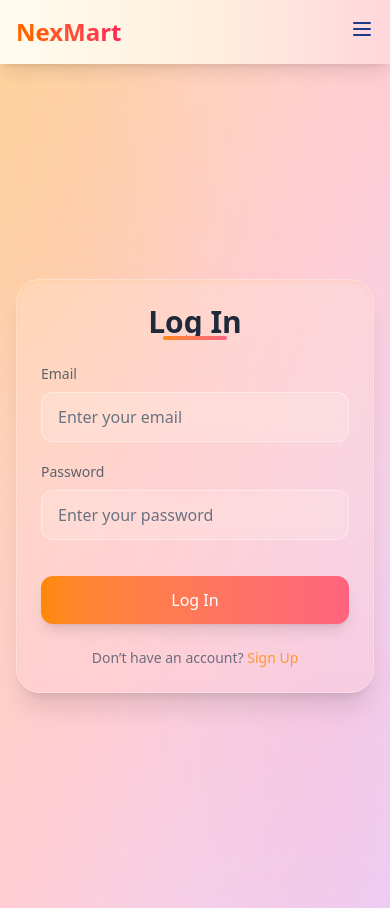
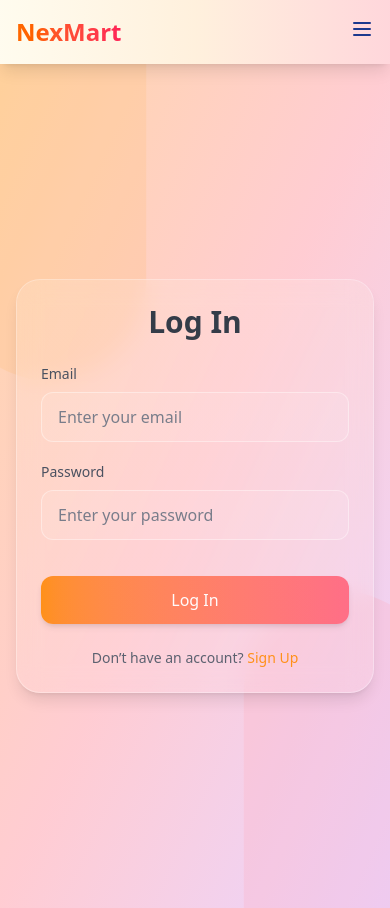
Before and after one commit to Lawrence137/nexmart, a React (Vite) app: page /login in a window 390 px wide. Built offline with nearby package versions, Linux system fonts and the light colour scheme.

Commit message:
optimized login page for mobile

```diff
--- a/src/pages/Auth/Login.jsx
+++ b/src/pages/Auth/Login.jsx
@@ -2,41 +2,40 @@ import { useState } from 'react';
 import { Link } from 'react-router-dom';
 import { motion } from 'framer-motion';
 
-// Animation for form container fade-in and slight scale
+// Animation for form container (simplified for mobile)
 const formContainerVariants = {
-  hidden: { opacity: 0, scale: 0.95 },
+  hidden: { opacity: 0 },
   visible: {
     opacity: 1,
-    scale: 1,
     transition: {
-      duration: 0.5,
+      duration: 0.4,
       ease: 'easeOut',
     },
   },
 };
 
-// Animation for form fields (staggered entrance)
+// Animation for form fields (reduced stagger and distance)
 const fieldVariants = {
-  initial: { opacity: 0, y: 20 },
+  initial: { opacity: 0, y: 10 },
   animate: (i) => ({
     opacity: 1,
     y: 0,
     transition: {
-      delay: i * 0.1,
-      duration: 0.3,
+      delay: i * 0.05,
+      duration: 0.25,
       ease: 'easeOut',
     },
   }),
 };
 
-// Animation for button hover and tap
+// Animation for button (simplified)
 const buttonVariants = {
   hover: {
-    scale: 1.05,
-    boxShadow: '0px 8px 24px rgba(255, 147, 102, 0.4)',
-    transition: { duration: 0.3, ease: 'easeOut' },
+    scale: 1.03,
+    boxShadow: '0px 4px 12px rgba(255, 147, 102, 0.2)',
+    transition: { duration: 0.25, ease: 'easeOut' },
   },
-  tap: { scale: 0.95, boxShadow: '0px 4px 12px rgba(255, 147, 102, 0.2)' },
+  tap: { scale: 0.97 },
 };
 
 const Login = () => {
@@ -52,7 +51,6 @@ const Login = () => {
 
   const handleSubmit = (e) => {
     e.preventDefault();
-    // Add your login logic here (e.g., API call)
     console.log('Login submitted:', formData);
   };
 
@@ -63,32 +61,24 @@ const Login = () => {
       animate="visible"
       className="min-h-screen flex items-center justify-center bg-gradient-to-br from-orange-200 via-rose-200 to-purple-200 p-4 relative overflow-hidden"
     >
-      {/* Decorative Background Elements */}
+      {/* Simplified Decorative Background (removed heavy blur) */}
       <div className="absolute inset-0 pointer-events-none">
-        <div className="absolute top-0 left-0 w-1/2 h-1/2 bg-orange-300/20 rounded-full blur-3xl -translate-x-1/4 -translate-y-1/4" />
-        <div className="absolute bottom-0 right-0 w-1/2 h-1/2 bg-rose-300/20 rounded-full blur-3xl translate-x-1/4 translate-y-1/4" />
+        <div className="absolute top-0 left-0 w-1/2 h-1/2 bg-orange-300/20 rounded-full -translate-x-1/4 -translate-y-1/4" />
+        <div className="absolute bottom-0 right-0 w-1/2 h-1/2 bg-rose-300/20 rounded-full translate-x-1/4 translate-y-1/4" />
       </div>
 
-      <div className="relative w-full max-w-md bg-white/5 backdrop-blur-2xl border border-white/30 shadow-xl rounded-3xl p-6 sm:p-8">
-        {/* Gradient Overlay for Depth */}
-        <div className="absolute inset-0 bg-gradient-to-b from-orange-100/20 to-rose-200/20 rounded-3xl pointer-events-none" />
-        {/* Inner Glow Effect */}
-        <div className="absolute inset-0 rounded-3xl shadow-inner shadow-orange-300/20 pointer-events-none" />
+      <div className="relative w-full max-w-md bg-white/10 backdrop-blur-md border border-white/30 shadow-lg rounded-3xl p-6 sm:p-8 will-change-opacity">
+        {/* Reduced Gradient Overlay Opacity */}
+        <div className="absolute inset-0 bg-gradient-to-b from-orange-100/10 to-rose-200/10 rounded-3xl pointer-events-none" />
 
-        {/* Form Header */}
+        {/* Form Header (removed underline animation) */}
         <motion.h2
-          initial={{ opacity: 0, y: -20 }}
+          initial={{ opacity: 0, y: -10 }}
           animate={{ opacity: 1, y: 0 }}
-          transition={{ duration: 0.4, delay: 0.2 }}
-          className="text-3xl font-bold text-gray-800 text-center mb-6 relative"
+          transition={{ duration: 0.3, delay: 0.1 }}
+          className="text-3xl font-bold text-gray-800 text-center mb-6"
         >
           Log In
-          <motion.span
-            className="absolute left-1/2 bottom-0 h-1 w-16 bg-gradient-to-r from-orange-400 to-rose-400 rounded-full -translate-x-1/2"
-            initial={{ scaleX: 0 }}
-            animate={{ scaleX: 1 }}
-            transition={{ duration: 0.5, delay: 0.4 }}
-          />
         </motion.h2>
 
         {/* Form */}
@@ -105,7 +95,7 @@ const Login = () => {
               value={formData.email}
               onChange={handleChange}
               required
-              className="w-full px-4 py-3 bg-white/10 backdrop-blur-sm border border-white/40 rounded-xl text-gray-800 placeholder-gray-500 focus:outline-none focus:ring-2 focus:ring-orange-400/70 focus:border-orange-400/90 hover:bg-white/20 transition-all duration-300"
+              className="w-full px-4 py-3 bg-white/10 border border-white/40 rounded-xl text-gray-800 placeholder-gray-500 focus:outline-none focus:ring-2 focus:ring-orange-400/50 focus:border-orange-400/70 transition-colors duration-200"
               placeholder="Enter your email"
             />
           </motion.div>
@@ -122,7 +112,7 @@ const Login = () => {
               value={formData.password}
               onChange={handleChange}
               required
-              className="w-full px-4 py-3 bg-white/10 backdrop-blur-sm border border-white/40 rounded-xl text-gray-800 placeholder-gray-500 focus:outline-none focus:ring-2 focus:ring-orange-400/70 focus:border-orange-400/90 hover:bg-white/20 transition-all duration-300"
+              className="w-full px-4 py-3 bg-white/10 border border-white/40 rounded-xl text-gray-800 placeholder-gray-500 focus:outline-none focus:ring-2 focus:ring-orange-400/50 focus:border-orange-400/70 transition-colors duration-200"
               placeholder="Enter your password"
             />
           </motion.div>
@@ -133,13 +123,9 @@ const Login = () => {
             variants={buttonVariants}
             whileHover="hover"
             whileTap="tap"
-            className="w-full py-3 mt-4 bg-gradient-to-r from-orange-400 to-rose-400 text-white font-medium rounded-xl shadow-lg hover:from-orange-500 hover:to-rose-500 focus:outline-none focus:ring-2 focus:ring-orange-400/70 transition-all duration-300 relative overflow-hidden"
+            className="w-full py-3 mt-4 bg-gradient-to-r from-orange-400 to-rose-400 text-white font-medium rounded-xl shadow-md focus:outline-none focus:ring-2 focus:ring-orange-400/50 transition-colors duration-200"
           >
-            <span className="relative z-10">Log In</span>
-            <motion.div
-              className="absolute inset-0 bg-gradient-to-r from-orange-300/50 to-rose-300/50 opacity-0 hover:opacity-100"
-              transition={{ duration: 0.3 }}
-            />
+            Log In
           </motion.button>
         </form>
 
@@ -147,7 +133,7 @@ const Login = () => {
         <motion.p
           initial={{ opacity: 0 }}
           animate={{ opacity: 1 }}
-          transition={{ duration: 0.3, delay: 0.4 }}
+          transition={{ duration: 0.2, delay: 0.3 }}
           className="text-center text-sm text-gray-600 mt-6"
         >
           Don’t have an account?{' '}
```
